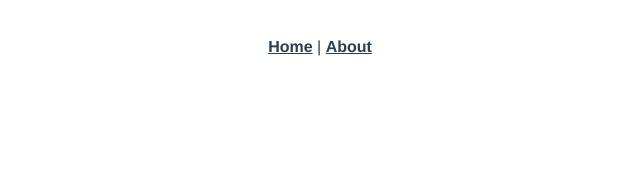
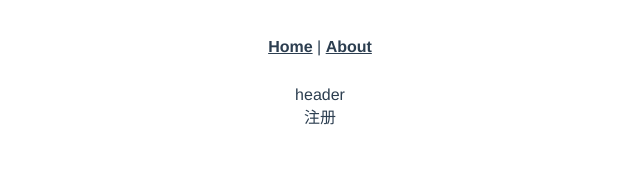
Before and after one commit to yoghurts-sy/todolist, a Vue app in the folder todolist-vue/: page /register in a window 1280 px wide. Shown: the top 178 px of the page, without its empty margins (320-960 px from the left). Built offline with nearby package versions, Linux system fonts and the light colour scheme.

Commit message:
测试测试

```diff
--- /dev/null
+++ b/todolist-vue/src/components/Header.vue
@@ -0,0 +1,13 @@
+<template>
+    <div>header</div>
+</template>
+
+<script>
+    export default {
+        name: "Header"
+    }
+</script>
+
+<style scoped>
+
+</style>
--- a/todolist-vue/src/router/index.js
+++ b/todolist-vue/src/router/index.js
@@ -17,6 +17,10 @@ const routes = [
     // this generates a separate chunk (about.[hash].js) for this route
     // which is lazy-loaded when the route is visited.
     component: () => import(/* webpackChunkName: "about" */ '../views/About.vue')
+  },{
+    path: '/register',
+    name: 'register',
+    component: () => import('../views/Register.vue')
   }
 ]
 
--- a/todolist-vue/src/views/Home.vue
+++ b/todolist-vue/src/views/Home.vue
@@ -6,7 +6,6 @@
 </template>
 
 <script>
-// @ is an alias to /src
 import HelloWorld from '@/components/HelloWorld.vue'
 
 export default {
@@ -23,7 +22,7 @@ export default {
     let _this = this
     this.$axios.get('/hello').then(res=>{
         _this.msg = res.data
-      console.log(res.data)
+       console.log(res.data)
     })
   }
 }
--- /dev/null
+++ b/todolist-vue/src/views/Register.vue
@@ -0,0 +1,18 @@
+<template>
+    <div>
+        <Header></Header>
+        注册
+    </div>
+</template>
+
+<script>
+    import Header from "../components/Header";
+    export default {
+        name: "Register",
+        components: {Header}
+    }
+</script>
+
+<style scoped>
+
+</style>
```
